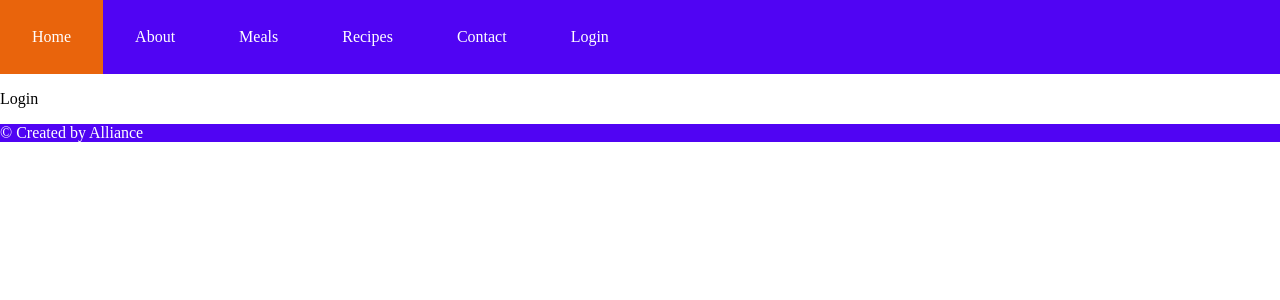
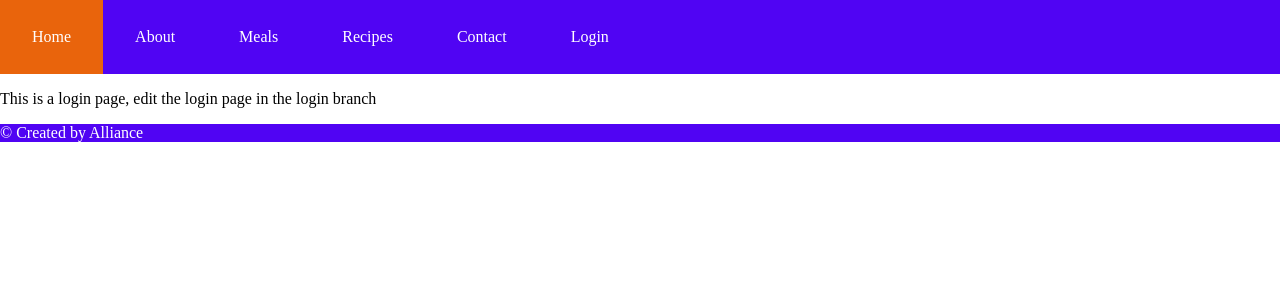
Before and after one commit to domozzzz/CampusEats, a React (Create React App) app: page /login in a window 1280 px wide. Shown: the top 300 px of the page. Built offline with nearby package versions, Linux system fonts and the light colour scheme.

Commit message:
initial commit to login branch

```diff
--- a/src/pages/Login.js
+++ b/src/pages/Login.js
@@ -1,5 +1,5 @@
 export default function Login() {
   return (
-    <p>Login</p>
+    <p>This is a login page, edit the login page in the login branch</p>
   );
 }
```
